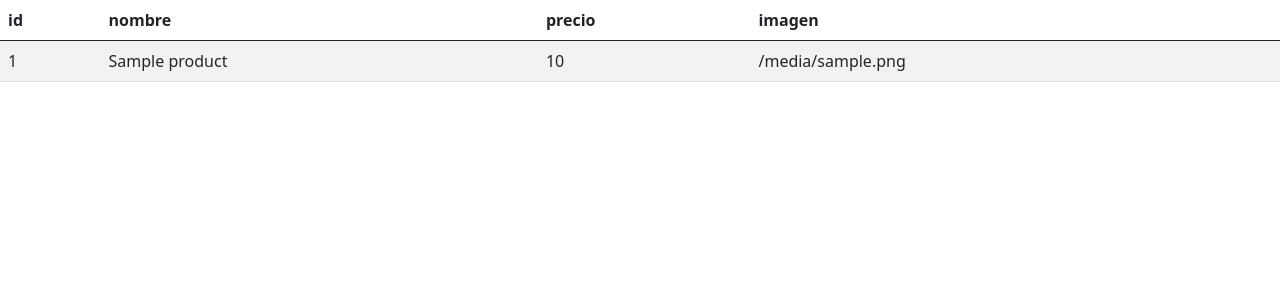
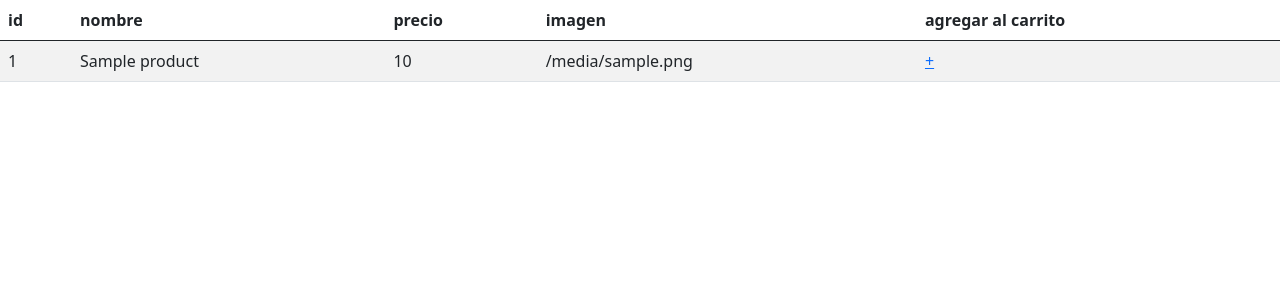
Before and after one commit to walkeriorus/flask-login, a Flask app: template templates/productos.html in a window 1280 px wide. Shown: the part 56-356 px from the top of the page. Run offline with Flask 2, Linux system fonts and the light colour scheme; the template is opened without the code that fills it: most values are stand-ins (such as "Sample title", 1, 10 or a date in 2020).

Commit message:
Modificado el archivo productos.html

```diff
--- a/templates/productos.html
+++ b/templates/productos.html
@@ -8,14 +8,16 @@
         <th>nombre</th>
         <th>precio</th>
         <th>imagen</th>
+        <th>agregar al carrito</th>
     </thead>
     <tbody>
         {% for product in products %}
         <tr>
-            <td>{{product["id"]}}</td>
+            <td>{{product.id}}</td>
             <td>{{product.name}}</td>
             <td>{{product.price}}</td>
             <td>{{product.image}}</td>
+            <td><a href="{{url_for('agregarAlCarrito',user_id=current_user.id,id_prod=product.id)}}">+</a></td>
         </tr>
         {% endfor %}
     </tbody>
```
